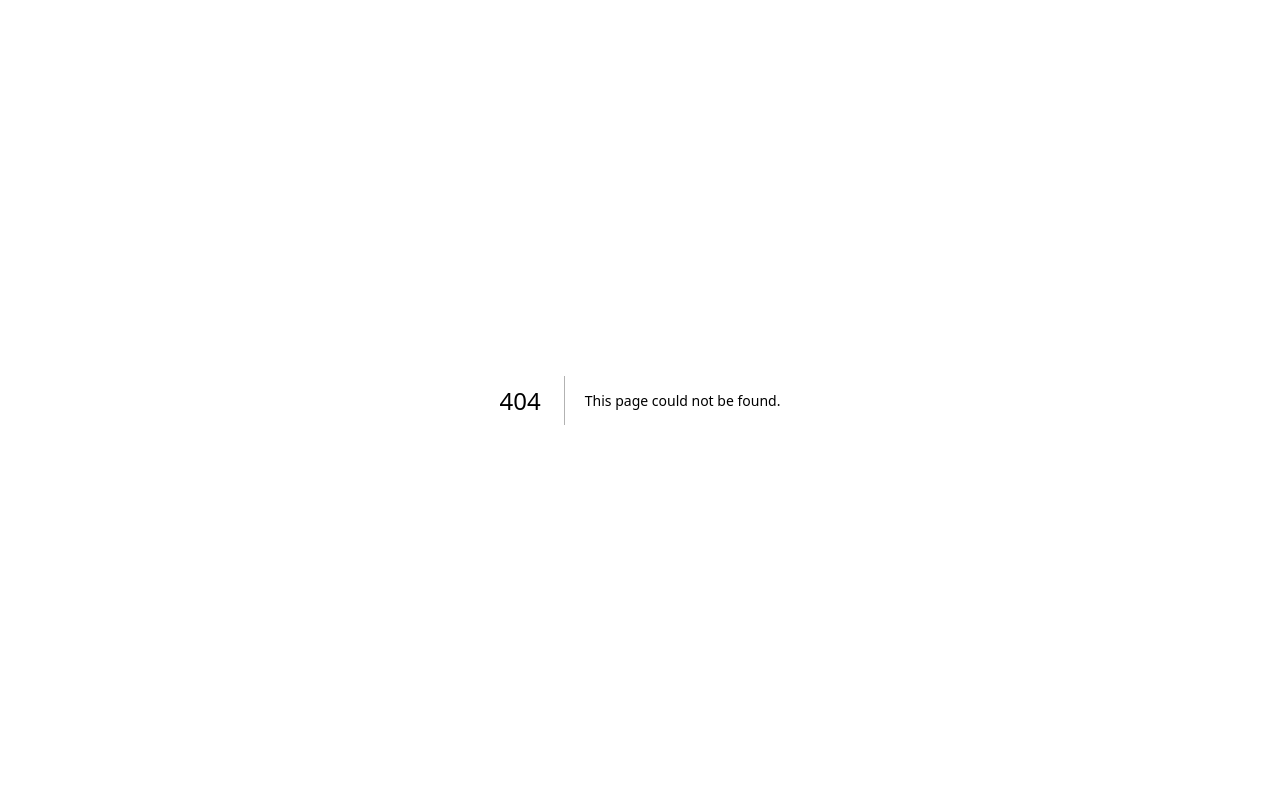
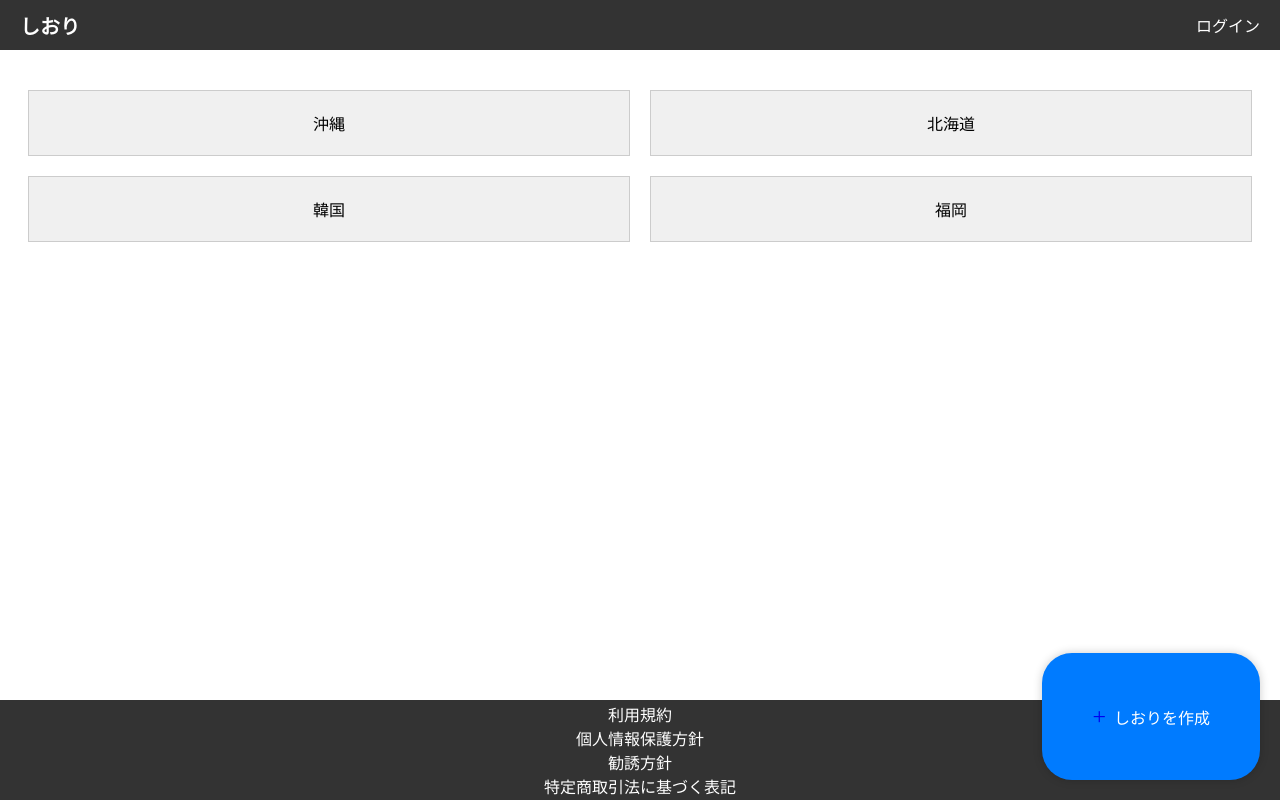
Before and after one commit to satou-yosiyuki/siori, a Next.js app: page /plan in a window 1280 px wide. Before the commit this address had no page. Built offline with nearby package versions, Linux system fonts and the light colour scheme.

Commit message:
プラン一覧画面の作成

```diff
--- a/components/Header/index.tsx
+++ b/components/Header/index.tsx
@@ -5,7 +5,9 @@ import Link from "next/link";
 const Header = () => {
   return (
     <div className={styles.header}>
-      <div className={styles.title}>しおり</div>
+      <Link href={"/"} className={styles.title}>
+        しおり
+      </Link>
       <Link className={styles.link} href="/login">
         ログイン
       </Link>
--- a/components/Header/style.module.scss
+++ b/components/Header/style.module.scss
@@ -23,4 +23,6 @@
 .title {
   font-weight: bold;
   font-size: 20px;
+  text-decoration: none; /* 下線をなくす */
+  color: #fff; /* リンクの色を設定 */
 }
--- /dev/null
+++ b/components/plan/index.tsx
@@ -0,0 +1,23 @@
+import React from "react";
+import styles from "./style.module.scss";
+
+const PlanContent = () => {
+  return (
+    <>
+      <div className={styles.container}>
+        <div className={styles.column}>沖縄</div>
+        <div className={styles.column}>北海道</div>
+        <div className={styles.column}>韓国</div>
+        <div className={styles.column}>福岡</div>
+      </div>
+      <div className={styles.bookmark}>
+        <a href="#" className={styles.bookmarkIcon}>
+          +
+        </a>
+        <span className={styles.bookmarkText}>しおりを作成</span>
+      </div>
+    </>
+  );
+};
+
+export default PlanContent;
--- /dev/null
+++ b/components/plan/style.module.scss
@@ -0,0 +1,54 @@
+/* カラムコンテナ全体のスタイル */
+.container {
+  margin-top: 70px;
+  display: flex;
+  flex-wrap: wrap; /* カラムが次の行に折り返す */
+  gap: 20px; /* カラム間の間隔を設定 */
+  padding: 20px; /* カラムコンテナの周りに余白を設定 */
+}
+
+/* 各カラムのスタイル */
+.column {
+  flex: 1;
+  min-width: calc(33.33% - 20px); /* カラムの最小幅を設定（3カラム） */
+  background-color: #f0f0f0;
+  padding: 20px;
+  border: 1px solid #ccc;
+  text-align: center;
+}
+
+/* ページコンテンツ全体のスタイル */
+.page-content {
+  position: relative;
+  min-height: 100vh; /* ページ全体を最低限の高さに設定 */
+  padding-bottom: 60px; /* しおりを作成ボタンの高さ分の余白を設定 */
+}
+
+/* しおりを作成ボタンのスタイル */
+.bookmark {
+  position: fixed; /* ボタンを固定位置に配置 */
+  bottom: 20px; /* 画面下部からの距離 */
+  right: 20px; /* 画面右側からの距離 */
+  background-color: #007bff;
+  color: #fff;
+  border: none;
+  border-radius: 30px; /* 丸い形状に設定 */
+  padding: 50px 50px;
+  display: flex;
+  align-items: center;
+  cursor: pointer;
+  box-shadow: 0px 0px 10px rgba(0, 0, 0, 0.2); /* ドロップシャドウを追加 */
+  z-index: 1;
+
+  /* プラスアイコンのスタイル */
+  .bookmarkIcon {
+    margin-right: 8px; /* アイコンとテキストの間隔 */
+    font-size: 24px;
+    text-decoration: none; /* アンダーラインを削除 */
+  }
+
+  /* テキストのスタイル */
+  .bookmarkText {
+    font-size: 16px;
+  }
+}
--- /dev/null
+++ b/pages/plan.tsx
@@ -0,0 +1,16 @@
+import React from "react";
+import Header from "../components/Header";
+import Footer from "../components/Footer";
+import PlanContent from "../components/plan";
+
+const plan = () => {
+  return (
+    <>
+      <Header />
+      <PlanContent />
+      <Footer />
+    </>
+  );
+};
+
+export default plan;
```
Also changed, not shown: pages/login.tsx (+9 -0 lines).
